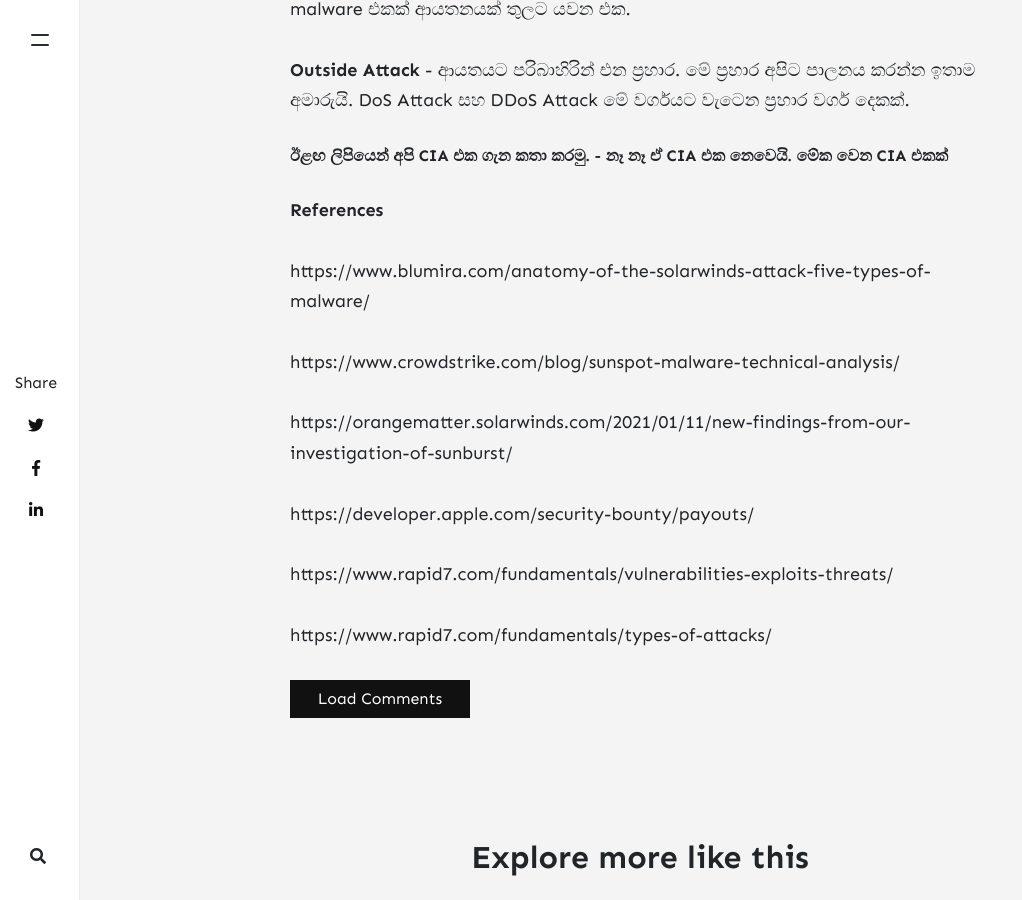
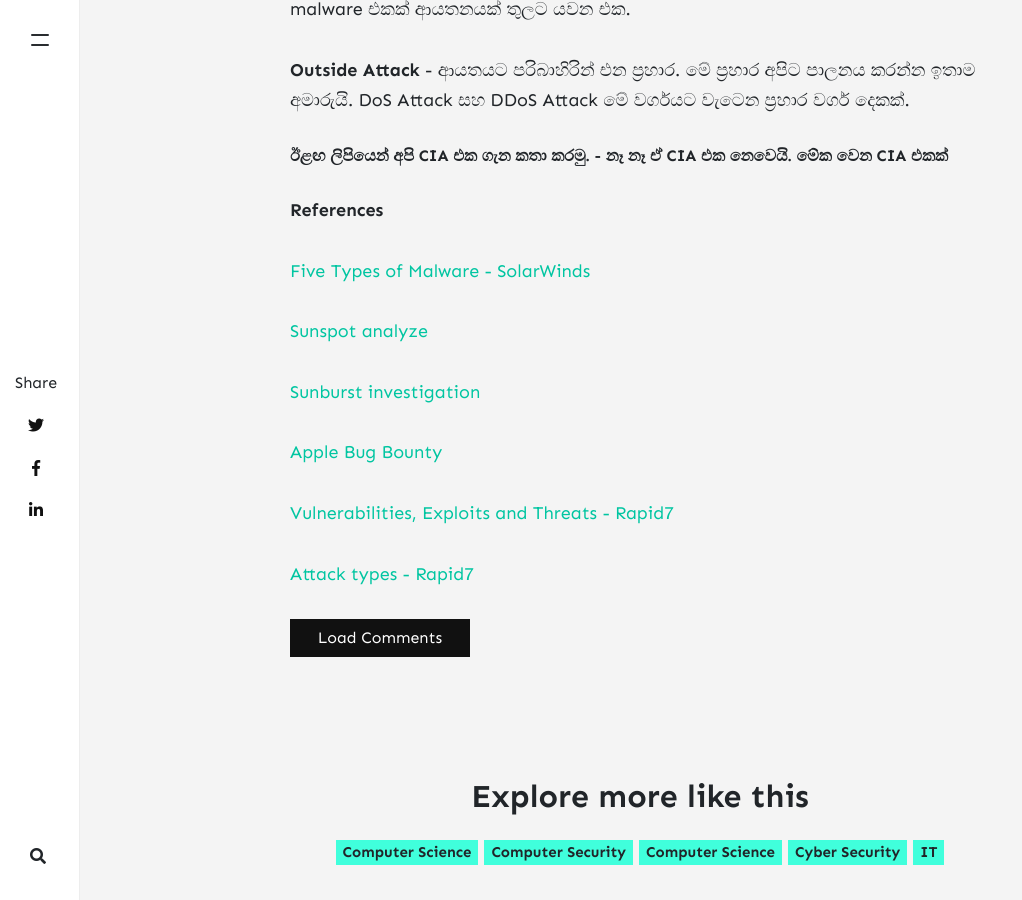
Before and after one commit to scienciax/sciencia, a Jekyll site: the page built from _posts/2021-07-17-cybersecintro.md, in a window 1280 px wide and 900 px high, scrolled down 4467 px. Shown: the whole window, without its empty margins (0-1022 px from the left). Built offline with Jekyll 4.4.1, drawn with Linux system fonts in a browser that asks for light colours; nearby versions of some CDN libraries; comment, search, counter and statistics services are not loaded; some of the changed lines change nothing that is shown.

Commit message:
Update 2021-07-17-cybersecintro.md

```diff
--- a/_posts/2021-07-17-cybersecintro.md
+++ b/_posts/2021-07-17-cybersecintro.md
@@ -12,6 +12,7 @@
 පරිගණක ආරක්ෂාව කියන කාරණය නිතරම තොරතුරු තාක්ෂණ ලෝකය සසළ කරන කාරණාවක්. කොතරම් ආරක්ෂිතව නිර්මාණය කරන පද්ධතියක් උනත් ඔනෑම මොහොතක නොසිතන අකාරයේ තර්ජනයකට මුහුණදෙන්න ඉඩක් තියනව. ඉතා දැවැන්ත සමාගම්, මහත් පරිශ්‍රමයක් යොදවල නිර්මාණය කරන මෘදුකාංග ආදිය නොසිතූ අවස්ථා වල, නොසිතන අන්දමේ දුර්වලතා නිසා විවිධ ප්‍රහාර වලට ලක්වෙලා තියනව. මෑතක එහෙම සිද්ධවෙච්ච සිදුවීමක් තමයි සෝලර්වින්ඩ් ආයතනයේ ඔරියන් කියන මෘදුකාංගය හරහා සිදුවූ සයිබර් ප්‍රහාරය. මේ ප්‍රහාරය supply chain attack කියන වර්ගයේ ප්‍රහාරයක්. මේ සිද්ධියේදී ප්‍රහාරකයන් විසින් මොනයම් හෝ ක්‍රමයකින් සෝලර්වින්ඩ් ආයතනයේ අභ්‍යන්තර ගිණුමක මුරපද ලබාගෙන ඒ හරහා ආයතනයේ මෘදුකාංග යාවත්කාලකිරීම් (Software Updates) වලට අදාළ සර්වර් තුලට ඇතුල්වී ඔරියන් මෘදුකාංගයේ යාවත්කාලීන තුලට ඔවුනට අවශ්‍ය malware ඇතුල් කිරීම සිදු කරල තියනව. ඒ ඇතුලත් කරාට පස්සේ ඔවුන්ගේ malware code සෝලර්වින්ඩ් ආයතනයෙන් දෙන නියම යාවත්කාලීනයන් (Updates) හරහා එම ආයතනයේ සේවා ලබාගන්න ආයතන වලට පැතිරිලා තියනව. ඒ හරහා ලෝකයේ ඉතා වැදගත් ආයතන රාශියක නෙට්වර්ක් ඇතුලට රිංගන්නත් ඔවුන්ට හැකිවෙලා තියනව. (සෝලර්වින්ඩ් නම් ආයතනය network monitoring සහ network management මෘදුකාංග සපයන ප්‍රධාන පෙළේ ආයතනයක්. ඔවුන්ගේ මෘදුකාංග ඉතාමත් ජනප්‍රියයි). මේ සියල්ලටම හේතු උනේ ආයතනයේ ගිණුමක හෝ ගිණුම් කිහිපයක මුරපද වෙනත් පාර්ශවයක් අතට පත්වීම.
 
 #### **Vulnerability, Exploit, Threat, Risk සහ Attack**
+
 
 ##### Vulnerability
 
@@ -53,14 +54,14 @@
 
 **References**
 
-https://www.blumira.com/anatomy-of-the-solarwinds-attack-five-types-of-malware/
+[Five Types of Malware - SolarWinds](https://www.blumira.com/anatomy-of-the-solarwinds-attack-five-types-of-malware/)
 
-https://www.crowdstrike.com/blog/sunspot-malware-technical-analysis/
+[Sunspot analyze](https://www.crowdstrike.com/blog/sunspot-malware-technical-analysis/)
 
-https://orangematter.solarwinds.com/2021/01/11/new-findings-from-our-investigation-of-sunburst/
+[Sunburst investigation](https://orangematter.solarwinds.com/2021/01/11/new-findings-from-our-investigation-of-sunburst/)
 
-https://developer.apple.com/security-bounty/payouts/
+[Apple Bug Bounty](https://developer.apple.com/security-bounty/payouts/)
 
-https://www.rapid7.com/fundamentals/vulnerabilities-exploits-threats/
+[Vulnerabilities, Exploits and Threats - Rapid7](https://www.rapid7.com/fundamentals/vulnerabilities-exploits-threats/)
 
-https://www.rapid7.com/fundamentals/types-of-attacks/
+[Attack types - Rapid7](https://www.rapid7.com/fundamentals/types-of-attacks/)
```
